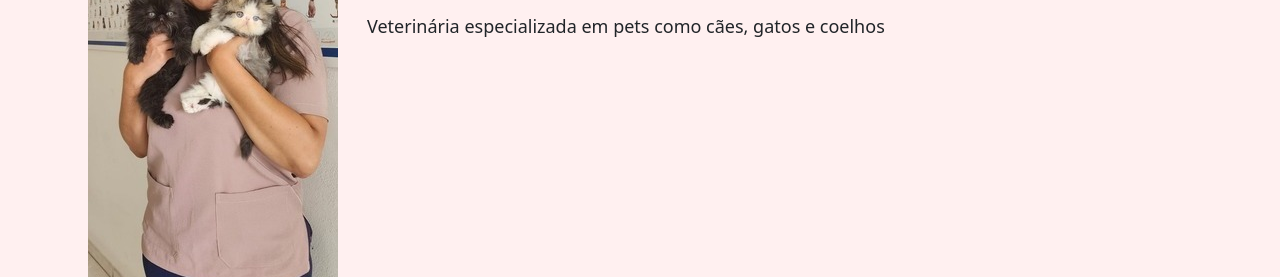
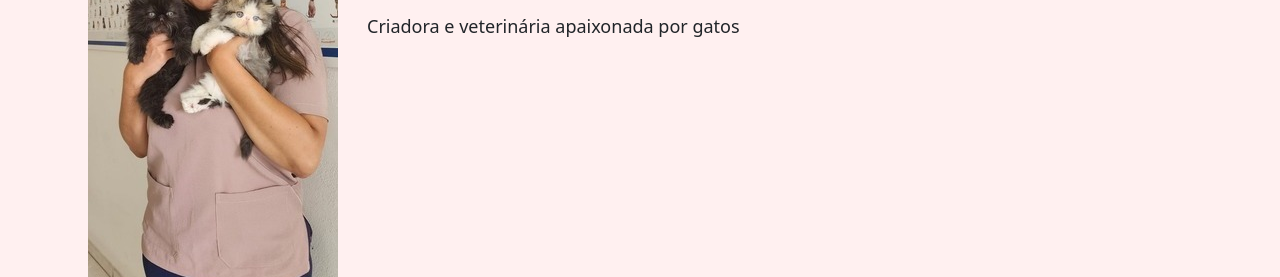
Before and after one commit to Thiory07/site-clinicasaluspet-com-br, a website built with Vite: page docs/index.html in a window 1280 px wide. Shown: the part 823-1100 px from the top of the page. Built offline with nearby package versions, Linux system fonts and the light colour scheme.

Commit message:
Trying to change the wording

```diff
--- a/docs/index.html
+++ b/docs/index.html
@@ -123,7 +123,7 @@
             <h1>MÉDICA VETERINÁRIA</h1>
             <h2>Alana Otaviano Cereseto</h2>
             <p>Formada na Faculdade de Ciências e Letras de Bragança Paulista</p>
-            <p>Veterinária especializada em pets como cães, gatos e coelhos</p>
+            <p>Criadora e veterinária apaixonada por gatos</p>
           </div>
         </div>
         <div class="whatsapp p-3 text-center m-4">
```
Also changed, not shown: src/index.html (+1 -1 lines).
